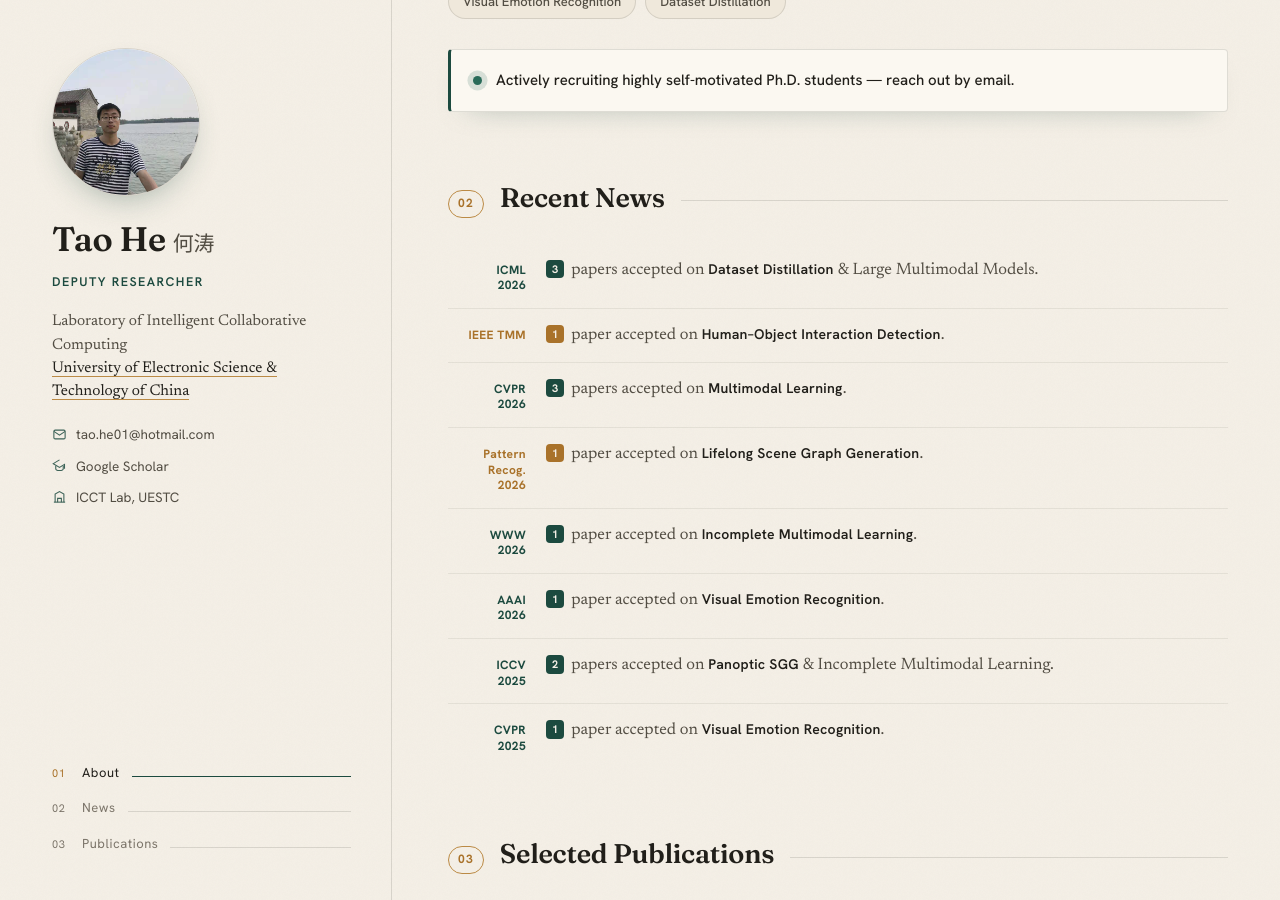
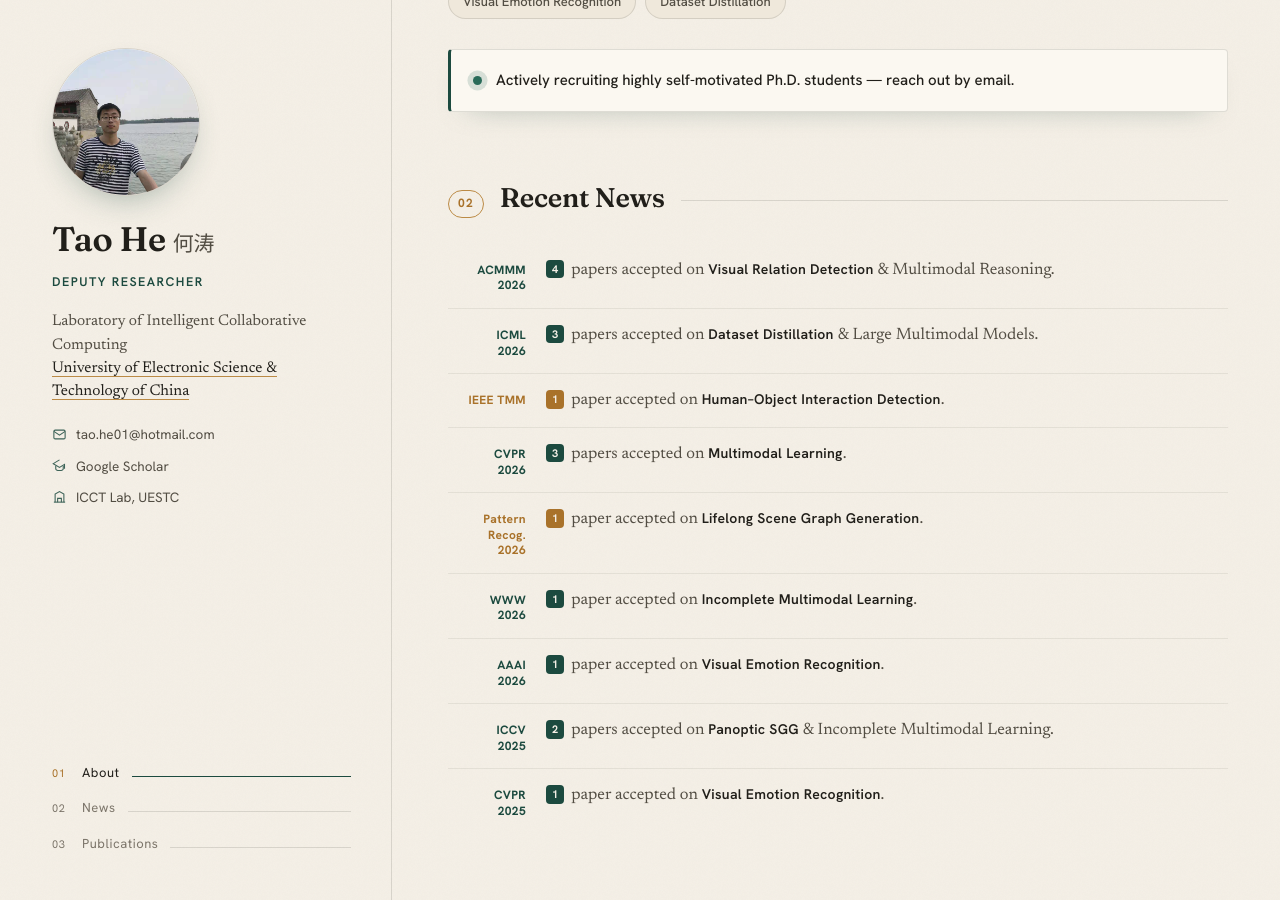
Before and after one commit to ht014/ht014.github.io, a Jekyll site: the page built from index.html, in a window 1280 px wide and 900 px high, scrolled down 579 px. Built offline with Jekyll 4.4.1, drawn with Linux system fonts in a browser that asks for light colours.

Commit message:
Update news.json

```diff
--- a/_data/news.json
+++ b/_data/news.json
@@ -1,4 +1,11 @@
 [
+  {
+    "venue": "ACMMM",
+    "year": "2026",
+    "count": 4,
+    "type": "conf",
+    "text": "papers accepted on <b>Visual Relation Detection</b> &amp; Multimodal Reasoning."
+  },
   {
     "venue": "ICML",
     "year": "2026",
```
